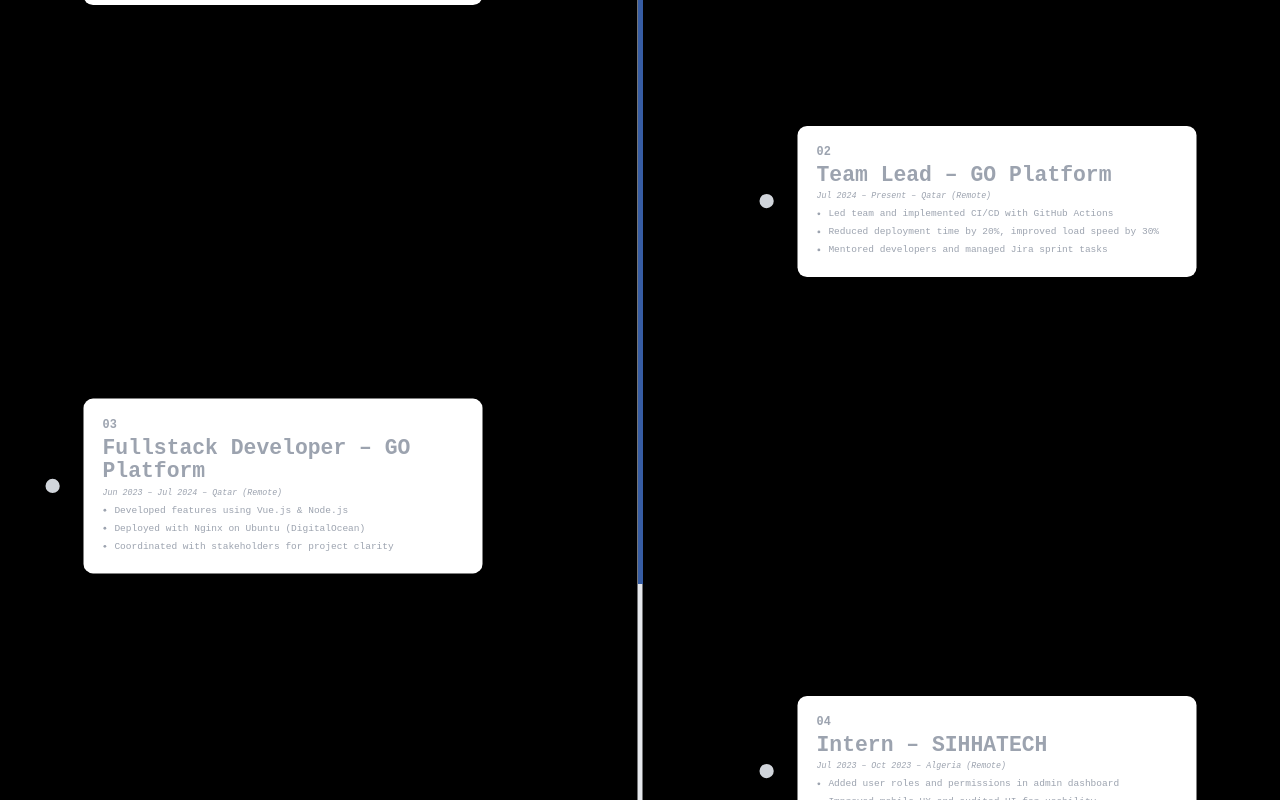
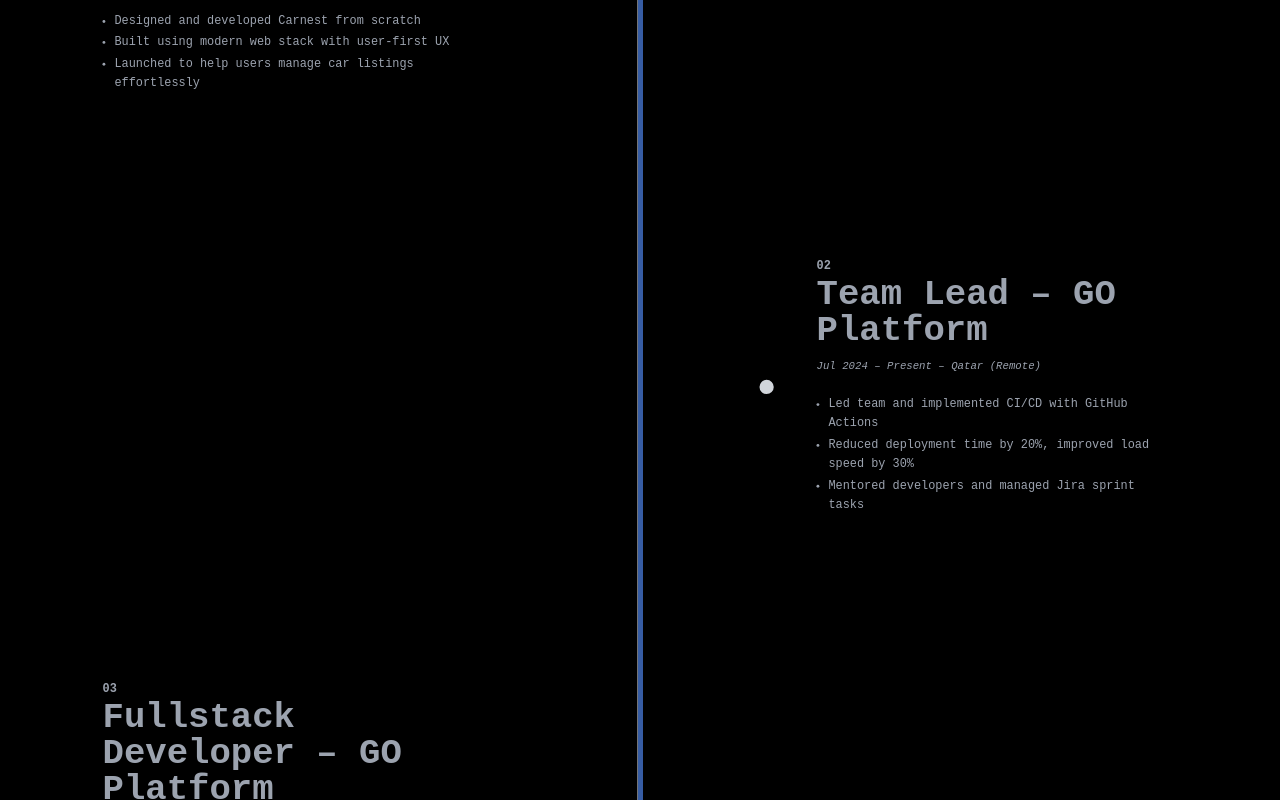
Before and after one commit to abderraouf2/personalPortfolio, a Next.js app: page / in a window 1280 px wide. Shown: the part 1780-2580 px from the top of the page. Built offline with nearby package versions, Linux system fonts and the light colour scheme.

Commit message:
work exp section small modif

```diff
--- a/components/WorkExp.jsx
+++ b/components/WorkExp.jsx
@@ -137,26 +137,26 @@
               <div
                 className={`relative l:w-xl xl:w-4xl w-full max-w-4xl l:max-w-6xl lg:max-w-2xl xl:max-w-4xl p-8 rounded-2xl shadow-xl transition-all duration-500 ease-in-out ${
                   activeIndex === index
-                    ? "bg-blue-100 scale-110 text-black"
-                    : "bg-white scale-95 text-gray-400"
+                    ? " scale-110 text-lightGray"
+                    : " scale-95 text-gray-400"
                 } ${
                   index % 2 === 0 ? "text-left mr-16" : "text-left lg:ml-16"
                 }`}
               >
                 <div
                   className={`text-xl font-extrabold mb-1 ${
-                    activeIndex === index ? "text-[#03112b]" : "text-gray-400"
+                    activeIndex === index ? "text-[#ffcc39]" : "text-gray-400"
                   }`}
                 >
                   {step.id}
                 </div>
-                <h2 className="text-4xl font-bold mb-1">{step.title}</h2>
-                <div className="text-sm italic mb-2">
+                <h2 className="text-6xl font-bold mb-1">{step.title}</h2>
+                <div className="text-lg italic mb-8 mt-4">
                   {step.date} – {step.location}
                 </div>
                 <ul className="list-disc pl-5 space-y-1">
                   {step.content.map((point, idx) => (
-                    <li key={idx} className="text-base leading-relaxed">
+                    <li key={idx} className="text-base text-xl leading-relaxed">
                       {point}
                     </li>
                   ))}
```
